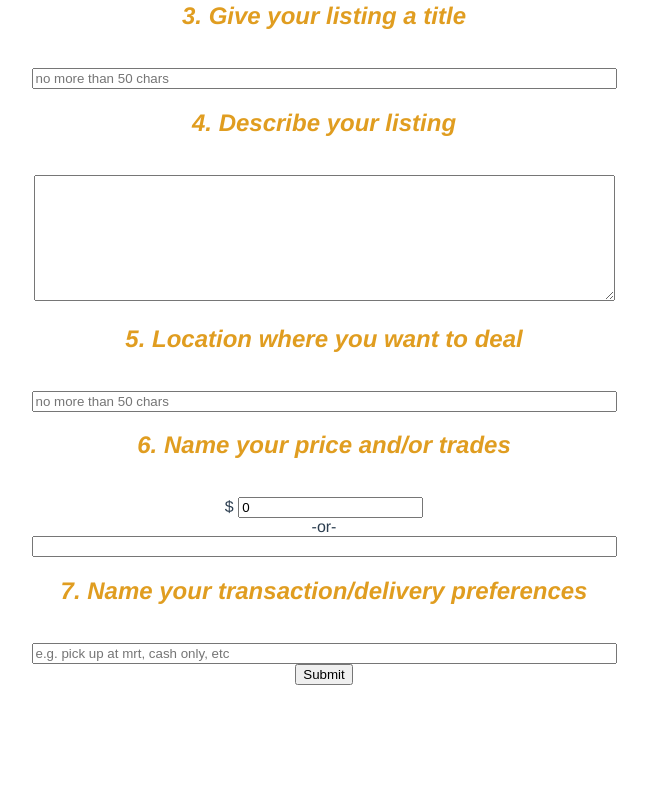
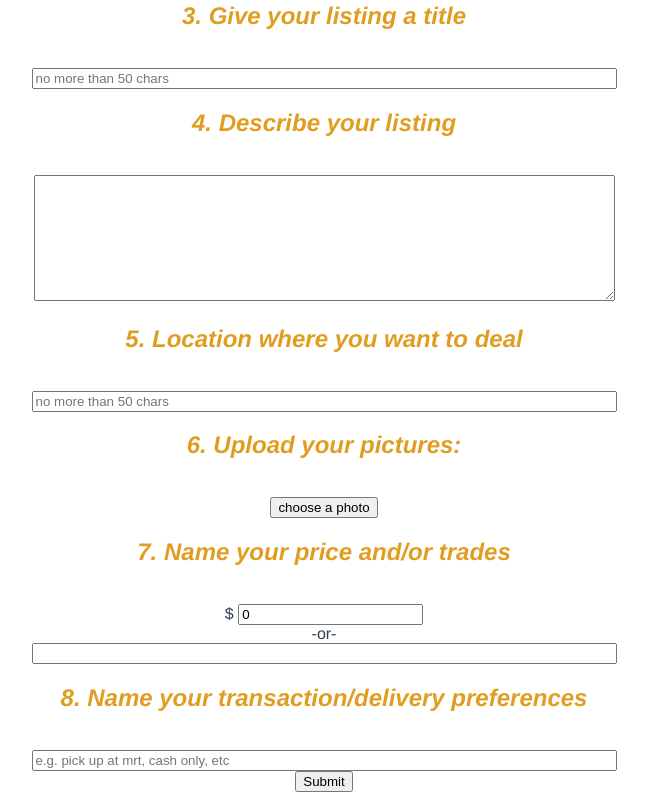
Before and after one commit to angkoonhian/BT3103-easyTrading, a Vue app: page / in a window 1280 px wide. Shown: the part 428-1228 px from the top of the page, without its empty margins (316-964 px from the left). Before the commit the page ends 1121 px from the top, so only its background shows below. Built offline with nearby package versions, Linux system fonts and the light colour scheme.

Commit message:
added ability to upload images in newlisting form

```diff
--- a/src/components/NewListing.vue
+++ b/src/components/NewListing.vue
@@ -19,24 +19,36 @@
         <h2><i>4. Describe your listing</i></h2><br>
             <textarea type='text' maxlength="50" rows="8" cols = '70' v-model='desc'></textarea>
         <h2><i>5. Location where you want to deal</i></h2><br>
-        <input type='text' id='listingloc' maxlength="50" size="70" placeholder="no more than 50 chars" v-model="loc">
+            <input type='text' id='listingloc' maxlength="50" size="70" placeholder="no more than 50 chars" v-model="loc">
+        <h2><i>6. Upload your pictures:</i></h2><br>
+            <div>
+                <div>
+                <button @click="click1">choose a photo</button>
+                <input type="file" ref="input1"
+                    style="display: none"
+                    @change="previewImage" accept="image/*" >
+                </div>
+                <div v-if="imageData!=null">
+                    <img class="preview" height="268" width="356" :src="img1"><br>
+                </div>
+            </div>
     </div>
     <div id = "additionalOptions" v-show="selectedType==='sale'">
-        <h2><i>6. Name your price and/or trades</i></h2><br>
+        <h2><i>7. Name your price and/or trades</i></h2><br>
         $ <input type="number" step=0.01 v-model = "price"><br>
         -or-<br>
         <input type='text' maxlength="50" size="70" v-model = "alt_trade">
-        <h2><i>7. Name your transaction/delivery preferences</i></h2><br>
+        <h2><i>8. Name your transaction/delivery preferences</i></h2><br>
         <input type='text' placeholder="e.g. pick up at mrt, cash only, etc" size="70" v-model="trans_method"><br>
         <button v-on:click="submitListing('sale')">Submit</button>
     </div>
     <div id = "additionalOptions" v-show="selectedType==='rent'">
-        <h2><i>6. Name your price</i></h2><br>
+        <h2><i>7. Name your price</i></h2><br>
         $ <input type="number" step=0.01 v-model="price"> per
         <select v-model="interval" required>
             <option v-for="x in rent_intervals" :key="x.id" v-bind:value="x" selected = 'selected'>{{x}}</option>
         </select>
-        <h2><i>7. Name your rules</i></h2><br>
+        <h2><i>8. Name your rules</i></h2><br>
         <textarea type='text' maxlength="50" rows="8" cols = '70' v-model="tnc"></textarea><br>
         <button v-on:click="submitListing('rent')">Submit</button>
     </div>
@@ -45,6 +57,7 @@
 
 <script>
 import Header from '../components/Header'
+import firebase from 'firebase'
 
 export default {
     components:{
@@ -67,7 +80,9 @@ export default {
             rent_intervals: ['hour', 'day', 'week', 'month', 'year'],
             interval: '',
             tnc: '',
-
+            img1: '',
+            imageData: null,
+            imgurls: []
         }
     },
     methods: {
@@ -90,7 +105,47 @@ export default {
                 this.listing['rent'] = others2;
             }
             console.log(this.listing)
-        }
+        },
+        // create () {
+        //     const post = {
+        //         photo: this.img1,
+        //         caption: this.caption
+        //     }
+        //     firebase.database().ref('PhotoGallery').push(post)
+        //     .then((response) => {
+        //         console.log(response)
+        //     })
+        //     .catch(err => {
+        //         console.log(err)
+        //     })
+        // },
+        click1() {
+            this.$refs.input1.click()
+        },
+        previewImage(event) {
+            this.uploadValue=0;
+            this.img1=null;
+            this.imageData = event.target.files[0];
+            this.onUpload()
+        },
+        onUpload(){
+            this.img1=null;
+            const storageRef=firebase.storage().ref(`${this.imageData.name}`).put(this.imageData);
+            storageRef.on(`state_changed`,
+            snapshot=>{
+                this.uploadValue = (snapshot.bytesTransferred/snapshot.totalBytes)*100;
+            },
+            error=>{console.log(error.message)},
+            ()=>{
+                this.uploadValue=100;
+                storageRef.snapshot.ref.getDownloadURL().then((url)=>{
+                this.img1 =url;
+                this.imgurls.push(this.img1);
+                console.log(this.imgurls);
+                });
+            }
+            );
+        },
     }
 }
 </script>
```
